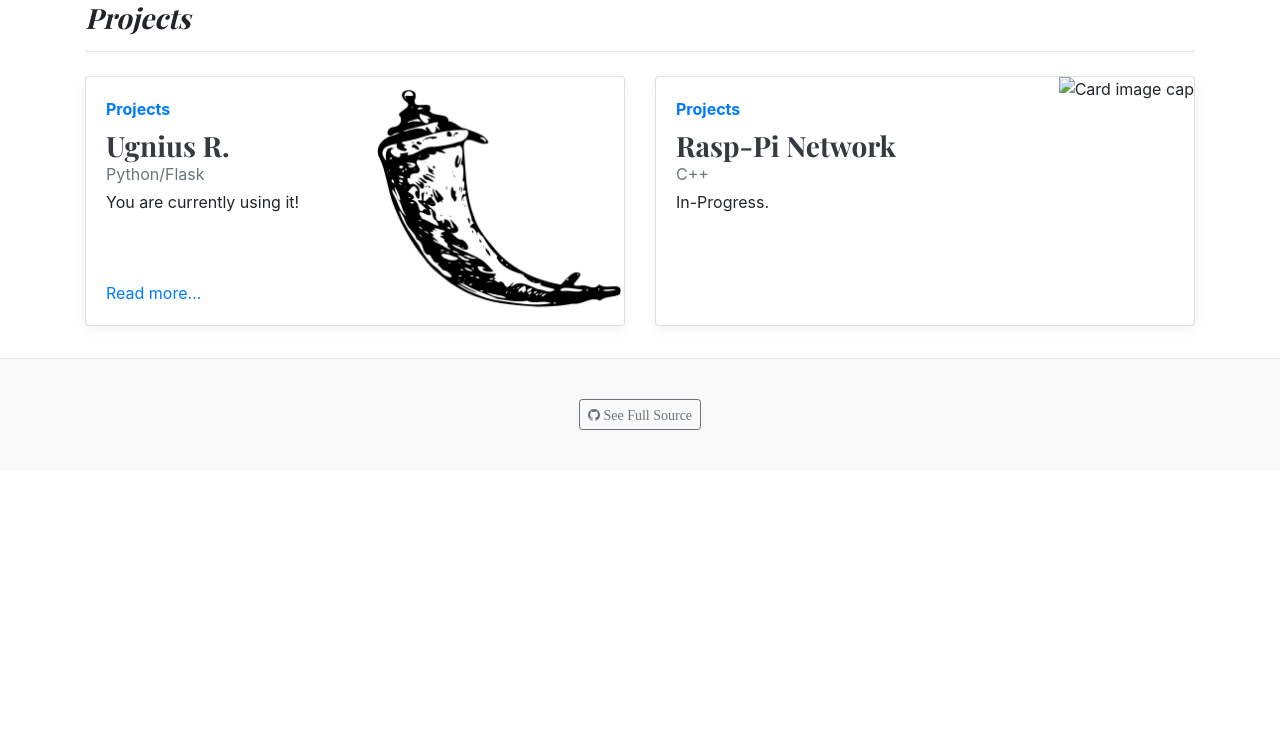
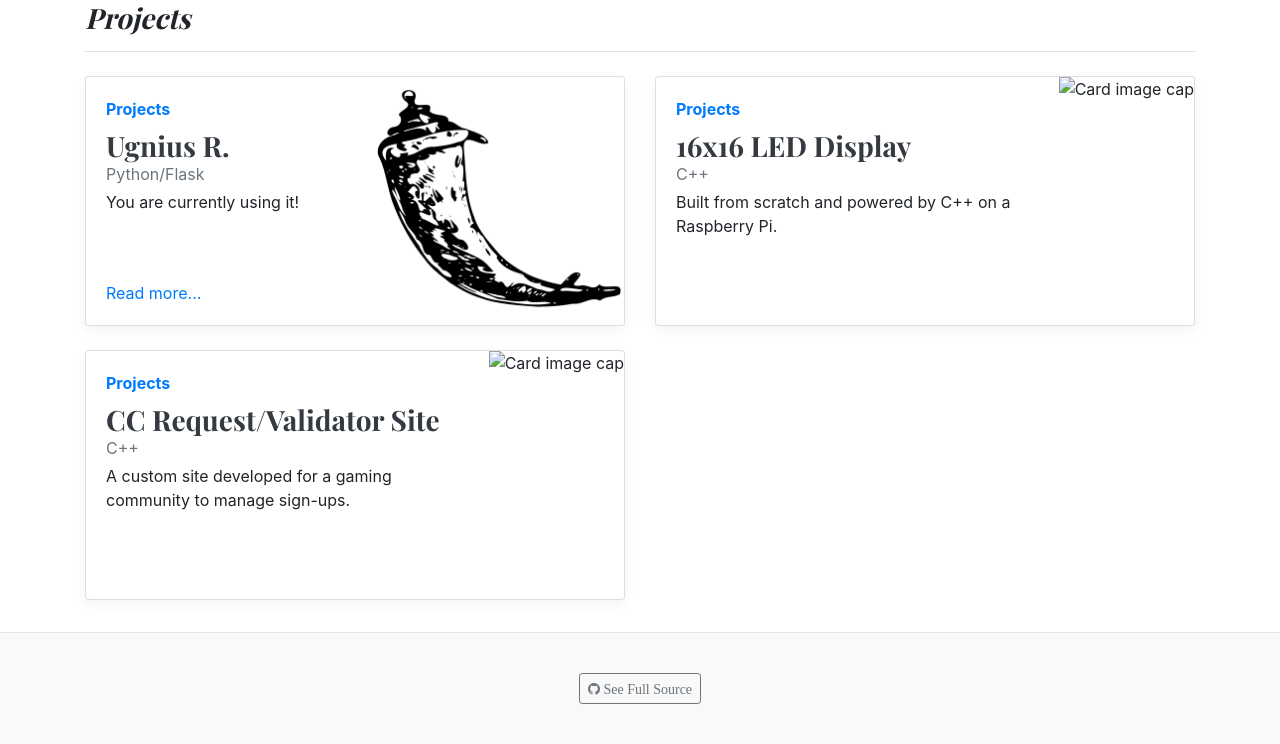
Before and after one commit to UgiR/UgniusR-Site, a Flask app: page /projects/ in a window 1280 px wide. Shown: the part 120-864 px from the top of the page. Before the commit the page ends 800 px from the top, so only its background shows below. Run offline with Flask 2, Linux system fonts and the light colour scheme; some libraries are stand-ins or nearby versions.

Commit message:
Updating projects

```diff
--- a/UgniusR/projects/templates/projects.html
+++ b/UgniusR/projects/templates/projects.html
@@ -13,6 +13,23 @@
                 <h3 class="pb-3 mb-4 font-italic border-bottom">
                     {{ heading }}
                 </h3>
+
+                {% for project in projects %}
+                    <div class="col-md-6">
+                        <div class="card flex-md-row mb-4 box-shadow h-md-250">
+                            <div class="card-body d-flex flex-column align-items-start">
+                                <strong class="d-inline-block mb-2 text-primary">Projects</strong>
+                                <h3 class="mb-0">
+                                    <a class="text-dark" href="{{ url_for('projects.flask_ugniusr') }}">{{ project.title }}.</a>
+                                </h3>
+                                <div class="mb-1 text-muted">{{ project.category }}</div>
+                                <p class="card-text mb-auto">{{ project.description }}</p>
+                                <a href="{{ url_for('projects.flask_ugniusr') }}">Read more...</a>
+                            </div>
+                            <img class="card-img-right flex-auto d-none d-md-block" src="{{ url_for('projects.static', filename='images/flask.png') }}" >
+                        </div>
+                    </div>
+                {% endfor %}
 
                     <div class="row mb-2">
                         <div class="col-md-6">
@@ -35,10 +52,29 @@
                                 <div class="card-body d-flex flex-column align-items-start">
                                     <strong class="d-inline-block mb-2 text-primary">Projects</strong>
                                     <h3 class="mb-0">
-                                        <a class="text-dark" href="#">Rasp-Pi Network</a>
+                                        <a class="text-dark" href="#">16x16 LED Display</a>
                                     </h3>
                                     <div class="mb-1 text-muted">C++</div>
-                                    <p class="card-text mb-auto">In-Progress.</p>
+                                    <p class="card-text mb-auto">
+                                        Built from scratch and powered by C++ on a Raspberry Pi.
+                                    </p>
+                                    <a href="#"></a>
+                                </div>
+                                <img class="card-img-right flex-auto d-none d-md-block" data-src="holder.js/200x250?text=Coming soon" alt="Card image cap">
+                            </div>
+                        </div>
+
+                        <div class="col-md-6">
+                            <div class="card flex-md-row mb-4 box-shadow h-md-250">
+                                <div class="card-body d-flex flex-column align-items-start">
+                                    <strong class="d-inline-block mb-2 text-primary">Projects</strong>
+                                    <h3 class="mb-0">
+                                        <a class="text-dark" href="#">CC Request/Validator Site</a>
+                                    </h3>
+                                    <div class="mb-1 text-muted">C++</div>
+                                    <p class="card-text mb-auto">
+                                        A custom site developed for a gaming community to manage sign-ups.
+                                    </p>
                                     <a href="#"></a>
                                 </div>
                                 <img class="card-img-right flex-auto d-none d-md-block" data-src="holder.js/200x250?text=Coming soon" alt="Card image cap">
```
